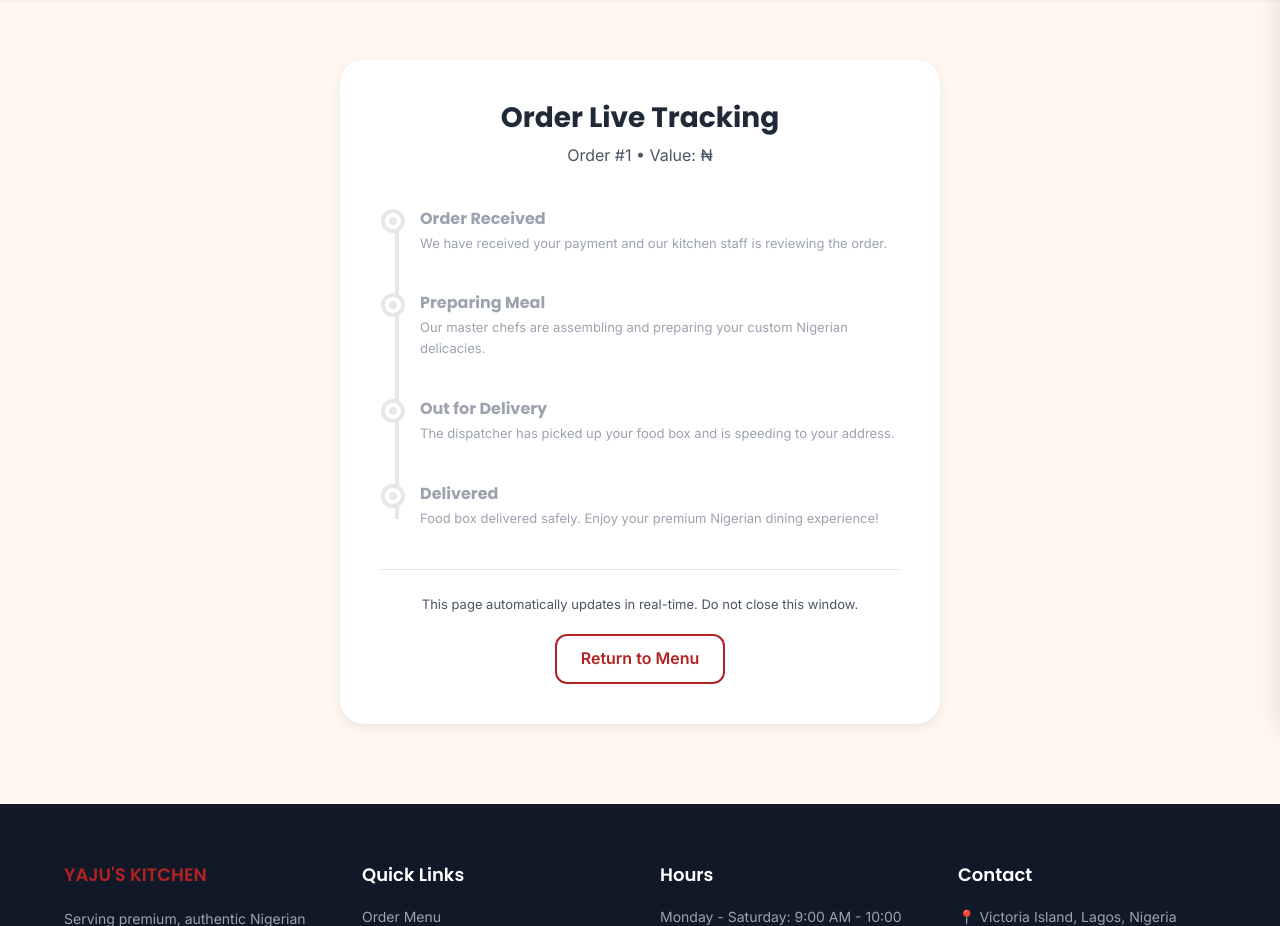
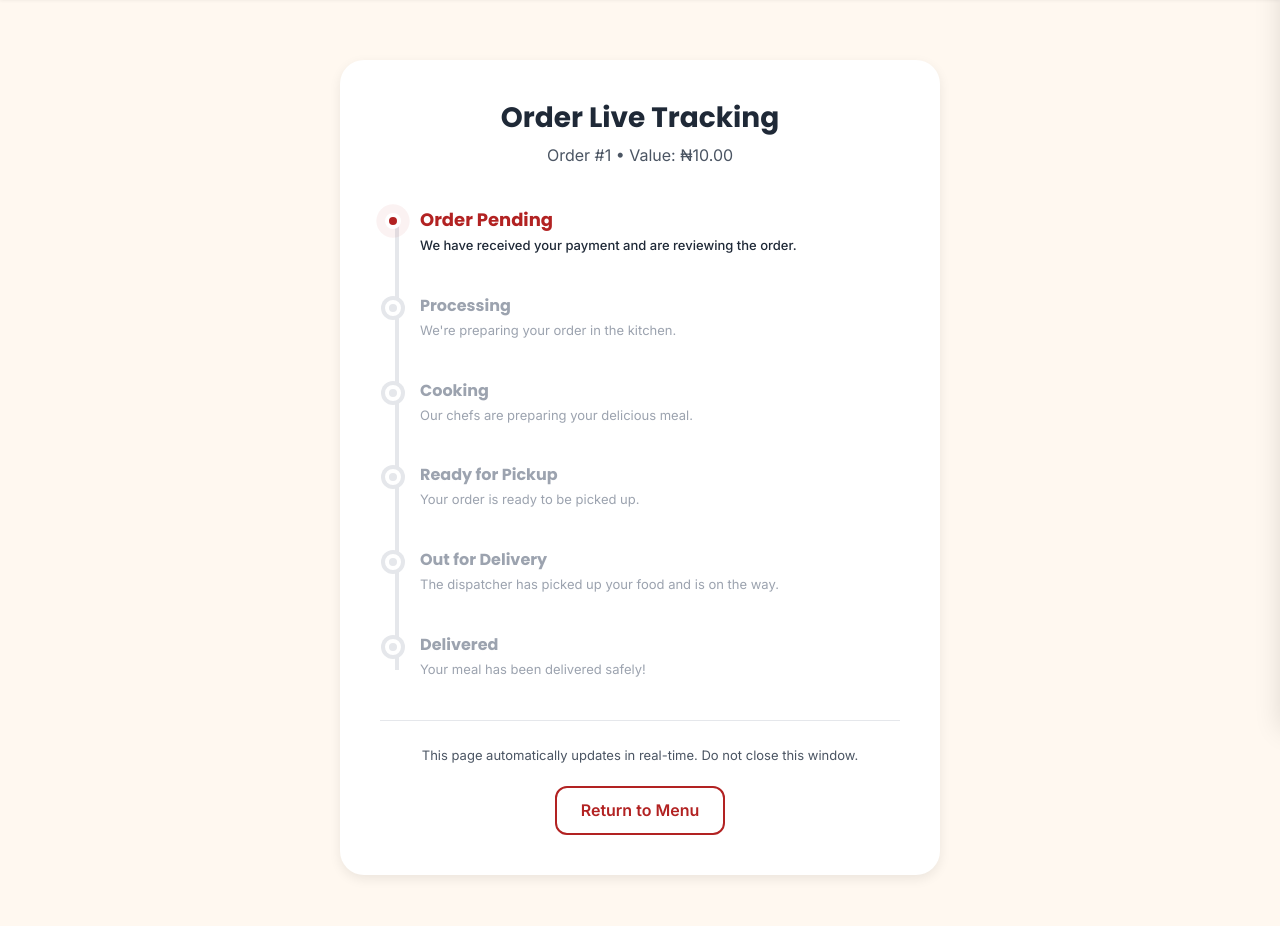
Before and after one commit to S-A-UMAR/yajus-kitchen, a Django app: page /order/1/ in a window 1280 px wide. Shown: the part 80-1006 px from the top of the page. Run offline with Django 5.2, Linux system fonts and the light colour scheme; tables that the repository leaves empty hold one stand-in row (values such as "Sample post").

Commit message:
Fix dashboard and order_detail templates, update run_migrations.py

```diff
--- a/kitchen/templates/kitchen/order_detail.html
+++ b/kitchen/templates/kitchen/order_detail.html
@@ -123,7 +123,7 @@
 
         <div class="tracking-header">
             <h1 style="font-family: var(--font-heading); font-size:28px; margin-bottom: 8px;">Order Live Tracking</h1>
-            <p style="color: var(--text-light);">Order #{{ order.id }} &bull; Value: ₦{{ order.total }}</p>
+            <p style="color: var(--text-light);">Order #{{ order.id }} &bull; Value: ₦{{ order.total_amount }}</p>
 
             {% if order.status == 'cancelled' %}
                 <div style="background-color: #FEE2E2; border: 1px solid #FCA5A5; color: #991B1B; padding: 12px; border-radius: 12px; margin-top: 20px; font-weight:700;">
@@ -133,30 +133,48 @@
         </div>
 
         <ul class="timeline" id="tracking-timeline">
-            <!-- Received State -->
-            <li class="timeline-item" id="step-received">
+            <!-- Pending State -->
+            <li class="timeline-item" id="step-pending">
                 <div class="timeline-marker"></div>
                 <div class="timeline-content">
-                    <h3 class="timeline-title">Order Received</h3>
-                    <p class="timeline-desc">We have received your payment and our kitchen staff is reviewing the order.</p>
+                    <h3 class="timeline-title">Order Pending</h3>
+                    <p class="timeline-desc">We have received your payment and are reviewing the order.</p>
                 </div>
             </li>
 
-            <!-- Preparing State -->
-            <li class="timeline-item" id="step-preparing">
+            <!-- Processing State -->
+            <li class="timeline-item" id="step-processing">
                 <div class="timeline-marker"></div>
                 <div class="timeline-content">
-                    <h3 class="timeline-title">Preparing Meal</h3>
-                    <p class="timeline-desc">Our master chefs are assembling and preparing your custom Nigerian delicacies.</p>
+                    <h3 class="timeline-title">Processing</h3>
+                    <p class="timeline-desc">We're preparing your order in the kitchen.</p>
+                </div>
+            </li>
+
+            <!-- Cooking State -->
+            <li class="timeline-item" id="step-cooking">
+                <div class="timeline-marker"></div>
+                <div class="timeline-content">
+                    <h3 class="timeline-title">Cooking</h3>
+                    <p class="timeline-desc">Our chefs are preparing your delicious meal.</p>
+                </div>
+            </li>
+
+            <!-- Ready for Pickup State -->
+            <li class="timeline-item" id="step-ready">
+                <div class="timeline-marker"></div>
+                <div class="timeline-content">
+                    <h3 class="timeline-title">Ready for Pickup</h3>
+                    <p class="timeline-desc">Your order is ready to be picked up.</p>
                 </div>
             </li>
 
             <!-- Out for Delivery State -->
-            <li class="timeline-item" id="step-out_for_delivery">
+            <li class="timeline-item" id="step-out">
                 <div class="timeline-marker"></div>
                 <div class="timeline-content">
                     <h3 class="timeline-title">Out for Delivery</h3>
-                    <p class="timeline-desc">The dispatcher has picked up your food box and is speeding to your address.</p>
+                    <p class="timeline-desc">The dispatcher has picked up your food and is on the way.</p>
                 </div>
             </li>
 
@@ -165,7 +183,7 @@
                 <div class="timeline-marker"></div>
                 <div class="timeline-content">
                     <h3 class="timeline-title">Delivered</h3>
-                    <p class="timeline-desc">Food box delivered safely. Enjoy your premium Nigerian dining experience!</p>
+                    <p class="timeline-desc">Your meal has been delivered safely!</p>
                 </div>
             </li>
         </ul>
@@ -184,7 +202,7 @@
     const orderId = "{{ order.id }}";
 
     // Map status strings to list item element IDs in order
-    const statusWorkflow = ['received', 'preparing', 'out_for_delivery', 'delivered'];
+    const statusWorkflow = ['pending', 'processing', 'cooking', 'ready', 'out', 'delivered'];
 
     function updateTrackingUI(currentStatus) {
         if (currentStatus === 'cancelled') {
```
Also changed, not shown: kitchen/templates/kitchen/dashboard.html (+3 -7 lines), run_migrations.py (+20 -3 lines).
